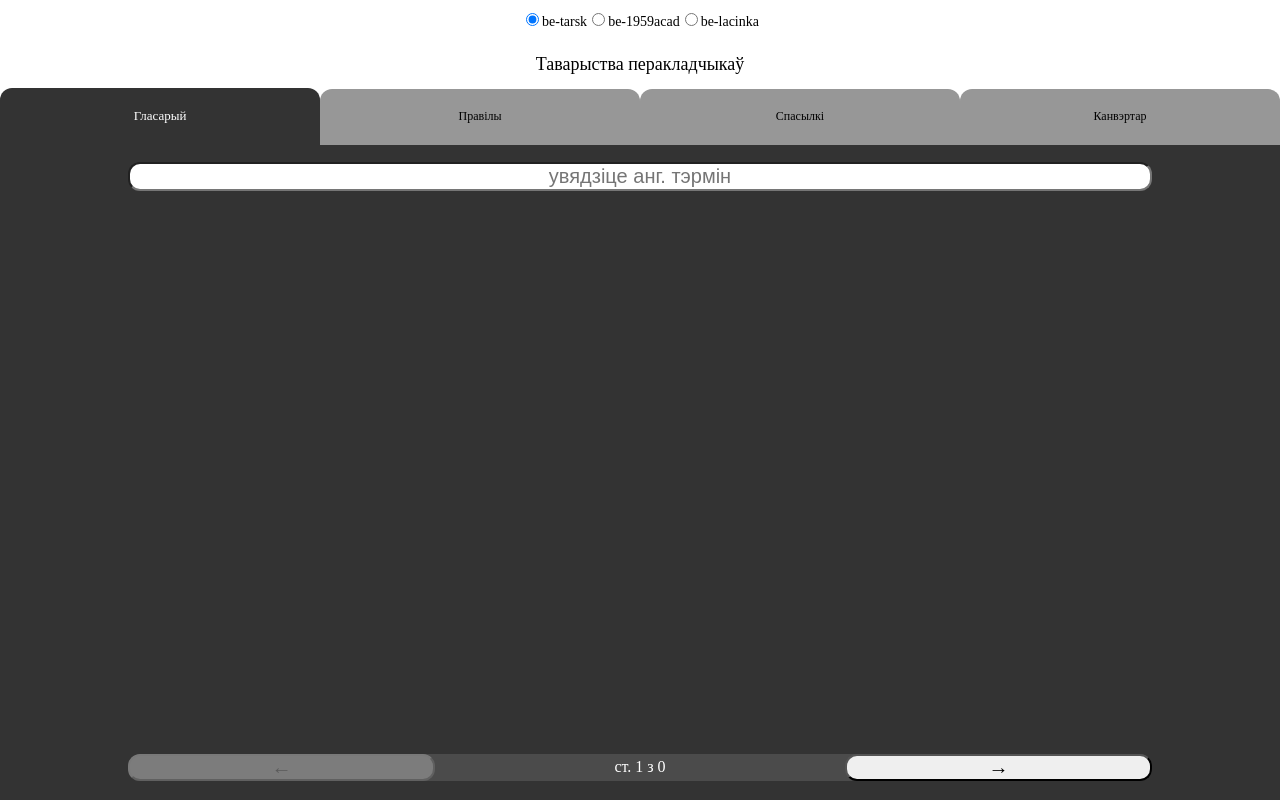
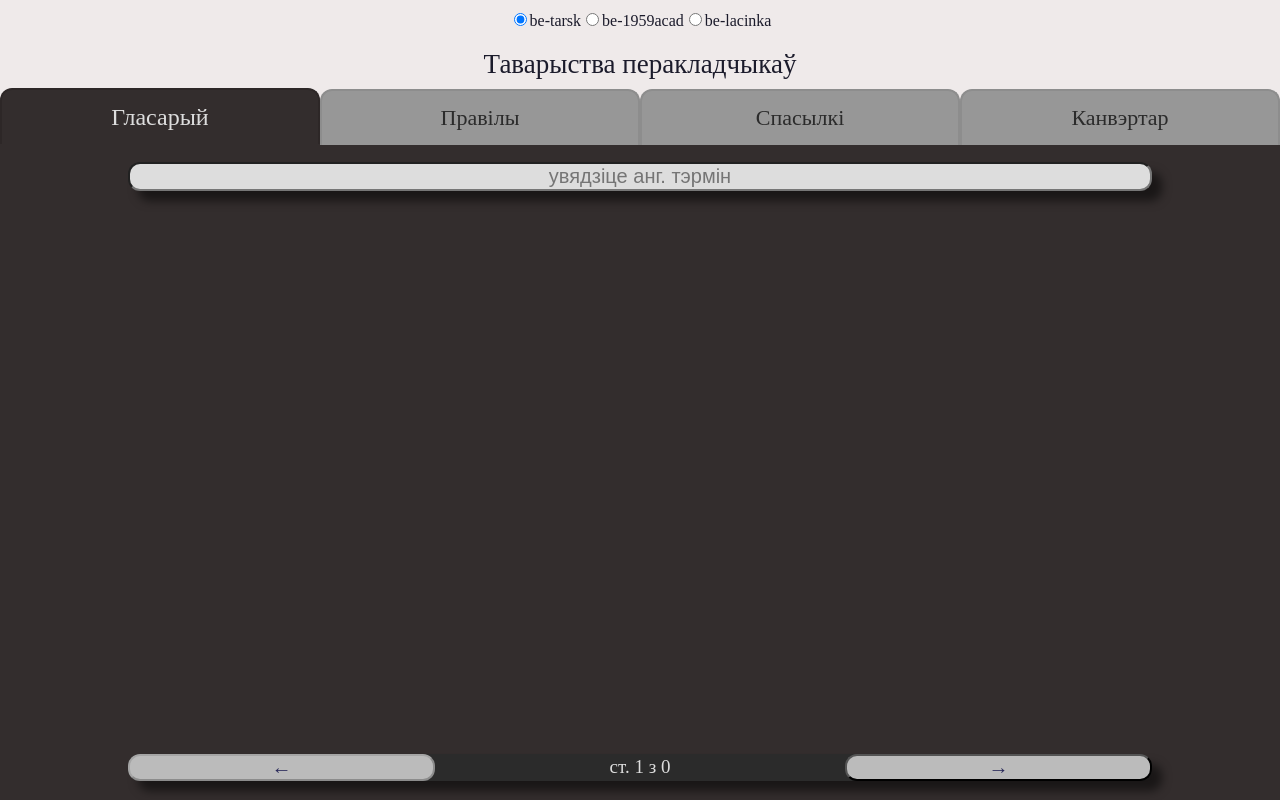
Before and after one commit to Heorhi-Puhachou/glossary, a React app: page / in a window 1280 px wide. Built offline with nearby package versions, Linux system fonts and the light colour scheme; no server answers.

Commit message:
Styling and search update.

```diff
--- a/src/base/Base.css
+++ b/src/base/Base.css
@@ -1,5 +1,5 @@
 body {
-    background-color: rgb(51, 51, 51);
+    background-color: rgb(51, 45, 45);
     margin: 0;
     padding: 0;
 
@@ -22,20 +22,21 @@ html, body {
 }
 
 .title {
-    background: white;
-    font-size: 18px;
+    background: #efeaea;
     height: 6%;
     display: flex;
     justify-content: center;
     align-items: center;
+    color: #1b1b2b;
 }
 
 .style {
     height: 5%;
-    background: white;
+    background: #efeaea;
     display: flex;
     justify-content: center;
     align-items: center;
+    color: #1b1b2b;
 }
 
 .tabs-panel {
@@ -45,3 +46,15 @@ html, body {
 .tab-content {
     height: 82%;
 }
+
+@media (min-width: 901px) {
+    .title {
+        font-size: 27px;
+    }
+}
+
+@media (max-width: 900px) {
+    .title {
+        font-size: 17px;
+    }
+}
--- a/src/base/TabList.css
+++ b/src/base/TabList.css
@@ -1,11 +1,15 @@
 .tab-list {
     padding-left: 0;
-    background: white;
+    background: #efeaea;
     height: 7%;
     margin: auto;
 }
 
 .tab-list-item {
+    box-sizing: border-box;
+    border-top: 2px solid rgb(141, 141, 141);
+    border-right: 2px solid rgb(141, 141, 141);
+    border-left: 2px solid rgb(141, 141, 141);
     display: inline-block;
     list-style: none;
     height: 100%;
@@ -14,17 +18,17 @@
     text-align: center;
     border-top-right-radius: 12px;
     border-top-left-radius: 12px;
-    font-size: 12px;
     background-color: rgb(151, 151, 151);
+    color: #2b2b2b;
 }
 
 
 .tab-list-active {
     border-top-right-radius: 12px;
     border-top-left-radius: 12px;
-    background-color: rgb(51, 51, 51);
-    color: white;
-    font-size: 13px;
+    background-color: rgb(51, 45, 45);
+    border-color: rgb(45, 39, 39);
+    color: #dddddd;
 }
 
 .tab-text-wrapper {
@@ -34,3 +38,25 @@
     align-items: center;
     justify-content: center;
 }
+
+@media (min-width: 901px) {
+    .tab-list-item {
+        font-size: 22px;
+    }
+
+    .tab-list-active {
+        font-size: 24px;
+    }
+
+}
+
+@media (max-width: 900px) {
+    .tab-list-item {
+        font-size: 12px;
+    }
+
+    .tab-list-active {
+        font-size: 13px;
+    }
+
+}
--- a/src/glossary/Glossary.css
+++ b/src/glossary/Glossary.css
@@ -5,6 +5,8 @@
     border-radius: 12px;
     text-align: center;
     margin: 0 auto;
+    box-shadow: 10px 10px 10px rgba(0, 0, 0, 0.5);
+    background-color: #dddddd;
 }
 
 .pagination-panel {
@@ -13,3 +15,15 @@
     justify-content: center;
     align-items: center;
 }
+
+@media (min-width: 901px) {
+    .filter input[type=text] {
+        font-size: 20px;
+    }
+}
+
+@media (max-width: 900px) {
+    .filter input[type=text] {
+        font-size: 15px;
+    }
+}
--- a/src/glossary/Glossary.js
+++ b/src/glossary/Glossary.js
@@ -27,12 +27,12 @@ function Glossary(props) {
     console.log(1);
     setFilteredGlosses(
       glosses.filter(
-        item => item.originalValue.includes(value)));
+        item => item.originalValue.toLowerCase().includes(value.toLowerCase())));
     console.log(2);
   };
 
-  const onFilterChange = event => {
-    filterGlosses(event.target.value);
+  const onFilterChange = value => {
+    filterGlosses(value);
     resetCurrentPage();
   };
 
@@ -42,11 +42,11 @@ function Glossary(props) {
       <RecordsBlock filteredGlosses={filteredGlosses}
                     style={props.style}
                     countPerPage={countPerPage}
-                    currentPage={currentPage}
-                    setCurrentPage={setCurrentPage} />
+                    currentPage={currentPage}/>
       <PaginationPanel filteredGlosses={filteredGlosses}
                        countPerPage={countPerPage}
-                       currentPage={currentPage} />
+                       currentPage={currentPage}
+                       setCurrentPage={setCurrentPage} />
     </div>
   );
 }
--- a/src/glossary/PaginationPanel.css
+++ b/src/glossary/PaginationPanel.css
@@ -6,7 +6,7 @@ table {
     display: inline-block;
     text-align: center;
     width: 40%;
-    color: white;
+    color: #dddddd;
 }
 
 .pagination-button {
@@ -14,7 +14,9 @@ table {
     padding: 0;
     width: 30%;
     border-radius: 12px;
-    font-size: 20px
+    font-size: 20px;
+    background-color: #bbbbbb;
+    color: #2b2b5b;
 }
 
 .pagination-card {
@@ -23,6 +25,19 @@ table {
     display: flex;
     justify-content: center;
     align-items: center;
-    background-color: #4b4b4b;
+    background-color: #2b2b2b;
     border-radius: 12px;
+    box-shadow: 10px 10px 10px rgba(0, 0, 0, 0.5);
 }
+
+@media (min-width: 901px) {
+    .pagination-text {
+        font-size: 19px;
+    }
+}
+
+@media (max-width: 900px) {
+    .pagination-text {
+        font-size: 15px;
+    }
+}
--- a/src/glossary/Record.css
+++ b/src/glossary/Record.css
@@ -9,15 +9,28 @@
 .record-info {
     width: 90%;
     height: 90%;
-    background-color: #4b4b4b;
+    background-color: #2b2b2b;
     border-radius: 12px;
+    box-shadow: 10px 10px 10px rgba(0, 0, 0, 0.5);
 }
 
 .text-wrapper {
     width: 90%;
     height: 80%;
-    color: white;
+    color: #dddddd;
     display: flex;
     margin: 0 auto;
     align-items: center;
 }
+
+@media (min-width: 901px) {
+    .record {
+        font-size: 20px;
+    }
+}
+
+@media (max-width: 900px) {
+    .record {
+        font-size: 15px;
+    }
+}
--- a/src/glossary/RecordsBlock.js
+++ b/src/glossary/RecordsBlock.js
@@ -1,5 +1,6 @@
-import { Record } from './Record';
+import {Record} from './Record';
 import './RecordsBlock.css';
+import React from "react";
 
 export function RecordsBlock(props) {
 
--- a/src/glossary/SearchPanel.js
+++ b/src/glossary/SearchPanel.js
@@ -1,10 +1,52 @@
-import React from 'react';
+import React, {useState} from 'react';
 import './SearchPanel.css';
 
+
+const replaceBelByEng = input =>{
+    return input
+        .toLowerCase()
+        .replace('й','q')
+        .replace('ц','w')
+        .replace('у','e')
+        .replace('к','r')
+        .replace('е','t')
+        .replace('н','y')
+        .replace('г','u')
+        .replace('ш','i')
+        .replace('ў','o')
+        .replace('з','p')
+        .replace('х','[')
+        .replace('ф','a')
+        .replace('ы','s')
+        .replace('в','d')
+        .replace('а','f')
+        .replace('п','g')
+        .replace('р','h')
+        .replace('о','j')
+        .replace('л','k')
+        .replace('д','l')
+        .replace('ж',';')
+        .replace('я','z')
+        .replace('ч','x')
+        .replace('с','c')
+        .replace('м','v')
+        .replace('і','b')
+        .replace('т','n')
+        .replace('ь','m');
+};
+
 function SearchPanel(props) {
+    const [inputValue, setInputValue] = useState('');
+    const checkAndChange = event=>{
+        let input = event.target.value;
+        input = replaceBelByEng(input);
+        setInputValue(input);
+        props.onFilterChange(input);
+    };
+
   return (
     <div className="filter">
-      <input type="text" onChange={props.onFilterChange} placeholder="увядзіце анг. тэрмін" />
+      <input type="text" onChange={checkAndChange} value={inputValue} placeholder="увядзіце анг. тэрмін" />
     </div>
   );
 }
--- a/src/glossary/StyleSelector.css
+++ b/src/glossary/StyleSelector.css
@@ -1,4 +1,15 @@
 .style-selector {
     margin: 0 auto;
-    font-size: 14px;
 }
+
+@media (min-width: 901px) {
+    .style-selector {
+        font-size: 16px;
+    }
+}
+
+@media (max-width: 900px) {
+    .style-selector {
+        font-size: 13px;
+    }
+}
```
Lines whose indentation alone changed are shown as unchanged.
